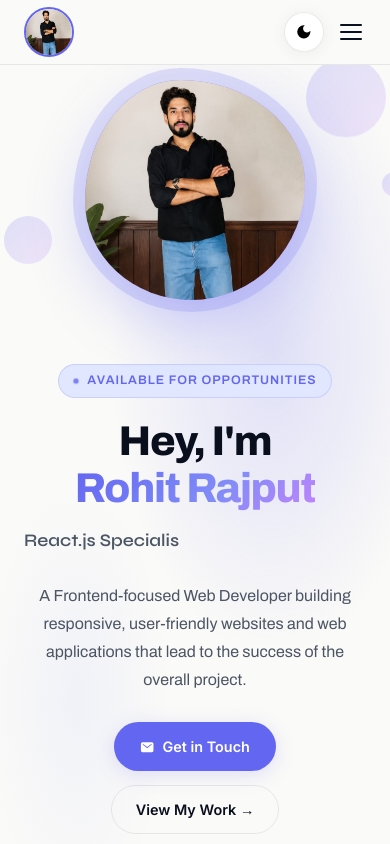
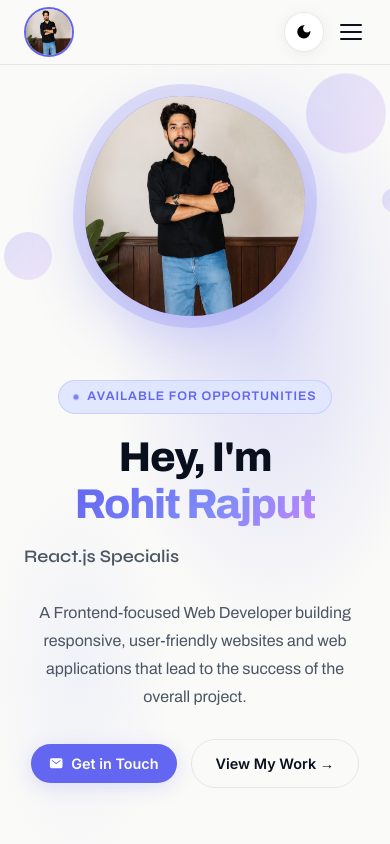
Before and after one commit to rohitraj-put/rohit-portfolio, a React (Create React App) app: page / in a window 390 px wide. Shown: the top 844 px of the page. Built offline with nearby package versions, Linux system fonts and the light colour scheme; the HTML template or start-up script is replaced by a standard one.

Commit message:
fix button issue

```diff
--- a/src/components/About.css
+++ b/src/components/About.css
@@ -230,4 +230,7 @@
   .about-section {
     padding: 72px 20px;
   }
+  .btn-primary {
+    padding: 8px 18px;
+  }
 }
```
